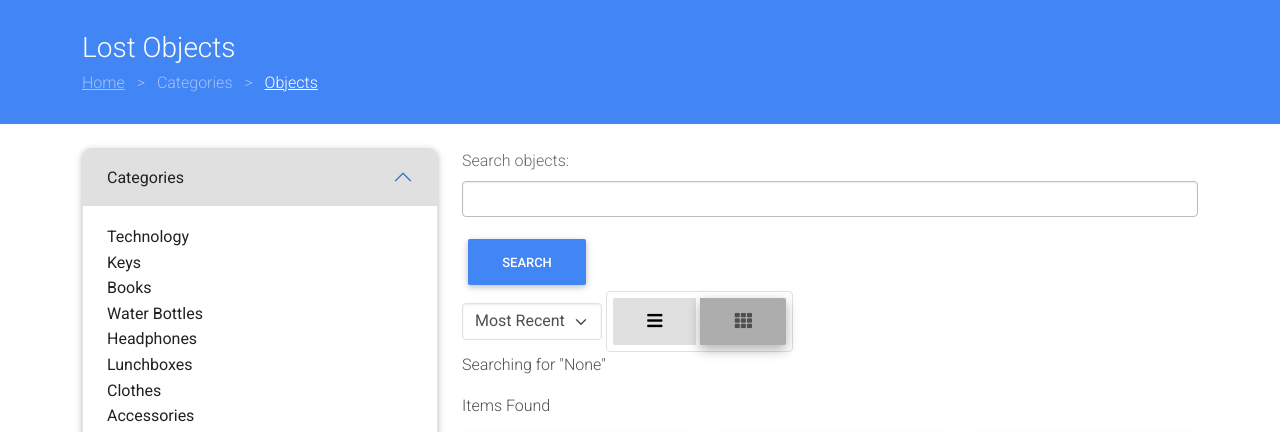
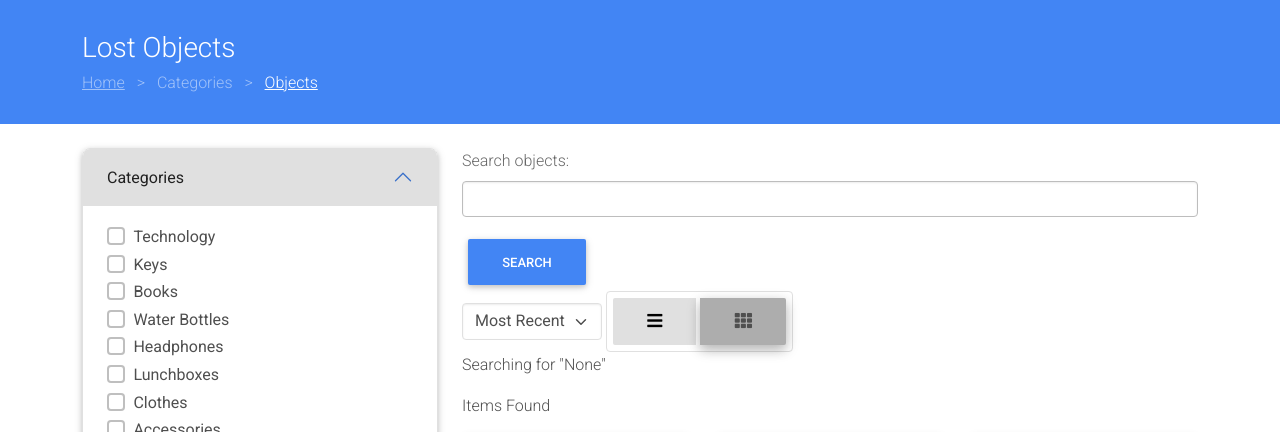
Before and after one commit to linaballesteros/integrating-project-I, a Django app: page /search/ in a window 1280 px wide. Shown: the part 154-586 px from the top of the page. Run offline with Django 4.2, Linux system fonts and the light colour scheme; data comes from the database, SQL or seed files in the repository; some libraries are stand-ins or nearby versions.

Commit message:
changed categories filter options to checkboxes, added validations to search requests

```diff
--- a/seeku/app/templates/app/index2.html
+++ b/seeku/app/templates/app/index2.html
@@ -73,11 +73,12 @@
 
 <!-- sidebar + content -->
   <form method="POST" action="{% url 'search' %}">
+    {% csrf_token %}
       <section class="">
         <div class="container">
         <div class="row">
-      <!-- sidebar -->
-      <div class="col-lg-4">
+        <!-- sidebar -->
+        <div class="col-lg-4">
         <!-- Toggle button -->
         <button
                 class="btn btn-outline-secondary mb-3 w-100 d-lg-none"
@@ -109,22 +110,62 @@
               <div id="panelsStayOpen-collapseOne" class="accordion-collapse collapse show" aria-labelledby="headingOne">
                 <div class="accordion-body">
                     <ul class="list-unstyled">
-                      <li><a href="?searchObject=&category=Technology" class="text-dark">Technology</a></li>
-                      <li><a href="?searchObject=&category=Keys" class="text-dark">Keys</a></li>
-                      <li><a href="?searchObject=&category=Books" class="text-dark">Books</a></li>
-                      <li><a href="?searchObject=&category=Water Bottles" class="text-dark category-button" data-category="Water Bottles">Water Bottles</a></li>
-                      <li><a href="?searchObject=&category=Headphones" class="text-dark category-button" data-category="Headphones">Headphones</a></li>
-                      <li><a href="?searchObject=&category=Lunchboxes" class="text-dark category-button" data-category="Lunchboxes">Lunchboxes</a></li>
-                      <li><a href="?searchObject=&category=Clothes" class="text-dark category-button" data-category="Clothes">Clothes</a></li>
-                      <li><a href="?searchObject=&category=Accessories" class="text-dark category-button" data-category="Accessories">Accessories</a></li>
+                        <li>
+                            <div class="form-check">
+                                <input class="form-check-input" type="checkbox" name="category" value="Technology" id="categoryTechnology">
+                                <label class="form-check-label" for="categoryTechnology">Technology</label>
+                            </div>
+                        </li>
+                        <li>
+                            <div class="form-check">
+                                <input class="form-check-input" type="checkbox" name="category" value="Keys" id="categoryKeys">
+                                <label class="form-check-label" for="categoryKeys">Keys</label>
+                            </div>
+                        </li>
+                        <li>
+                            <div class="form-check">
+                                <input class="form-check-input" type="checkbox" name="category" value="Books" id="categoryBooks">
+                                <label class="form-check-label" for="categoryBooks">Books</label>
+                            </div>
+                        </li>
+                        <li>
+                            <div class="form-check">
+                                <input class="form-check-input" type="checkbox" name="category" value="Water Bottles" id="categoryWaterBottles">
+                                <label class="form-check-label" for="categoryWaterBottles">Water Bottles</label>
+                            </div>
+                        </li>
+                        <li>
+                            <div class="form-check">
+                                <input class="form-check-input category-button" type="checkbox" name="category" value="Headphones" id="categoryHeadphones">
+                                <label class="form-check-label" for="categoryHeadphones">Headphones</label>
+                            </div>
+                        </li>
+                        <li>
+                            <div class="form-check">
+                                <input class="form-check-input category-button" type="checkbox" name="category" value="Lunchboxes" id="categoryLunchboxes">
+                                <label class="form-check-label" for="categoryLunchboxes">Lunchboxes</label>
+                            </div>
+                        </li>
+                        <li>
+                            <div class="form-check">
+                                <input class="form-check-input category-button" type="checkbox" name="category" value="Clothes" id="categoryClothes">
+                                <label class="form-check-label" for="categoryClothes">Clothes</label>
+                            </div>
+                        </li>
+                        <li>
+                            <div class="form-check">
+                                <input class="form-check-input category-button" type="checkbox" name="category" value="Accessories" id="categoryAccessories">
+                                <label class="form-check-label" for="categoryAccessories">Accessories</label>
+                            </div>
+                        </li>
+                    </ul>
+                </div>
+            </div>
 
-                  </ul>
-                </div>
-              </div>
             </div>
 
 
-       {% csrf_token %}
+
             <div class="accordion" id="accordionPanelsStayOpenExample">
               <div class="accordion-item">
 
@@ -203,9 +244,7 @@
               </h2>
               <div id="panelsStayOpen-collapseThree" class="accordion-collapse collapse show" aria-labelledby="headingThree">
                 <div class="accordion-body">
-                  <div class="range">
-                    <input type="range" class="form-range" id="customRange1" min="0" max="365" step="1" />
-                  </div>
+
                   <div class="row mb-3">
                     <div class="col-6">
                       <p class="mb-0">
@@ -267,7 +306,6 @@
 
           </div>
         </div>
-        <button type="submit" class="btn btn-primary">Apply Filters</button>
       </div>
 
 
@@ -281,7 +319,7 @@
           <input type="text" class="form-control" name="searchObject" />
         </div>
         <button type="submit" class="btn btn-primary">Search</button>
-      </form>
+
 
       <!-- content -->
 
@@ -319,6 +357,7 @@
                   <p class="card-text">{{ object.place_found }}</p>
                   <p class="card-text">{{ object.date_found }}</p>
                   <p class="card-text">{{ object.hour_range }}</p>
+                  <p class="card-text">{{ object.category }}</p>
                   {% if object.url %}
                   <a href="{{ object.url }}" class="btn btn-primary">
                     Claim Request
@@ -359,6 +398,7 @@
     </div>
   </div>
 </section>
+</form>
 <!-- sidebar + content -->
 
 <!-- Footer -->
--- a/seeku/app/views.py
+++ b/seeku/app/views.py
@@ -175,12 +175,16 @@
 
 def search(request):
     searchTerm = request.GET.get('searchObject')
-    category = request.GET.get('category')
+    categories = request.POST.getlist('category')
     selected_blocks = request.POST.getlist('blockCheckboxes')
 
     objects = Object.objects.all()
+    print("Selected Categories", categories)
 
     if request.method == 'POST':
+        print("Selected Categories", categories)
+        if categories:
+            objects = objects.filter(category__in=categories)
         print("Selected Blocks:", selected_blocks)
 
         start_date = request.POST.get('startDate')
@@ -277,12 +281,10 @@
         }
    # selected_blocks = request.GET.getlist("blockCheckboxes")
 
-
     if searchTerm:
         objects = objects.filter(title__icontains=searchTerm)
 
-    if category:
-        objects = objects.filter(category=category)
+
    # if selected_blocks:
        # objects = objects.filter(place_found=selected_blocks)
 
```
